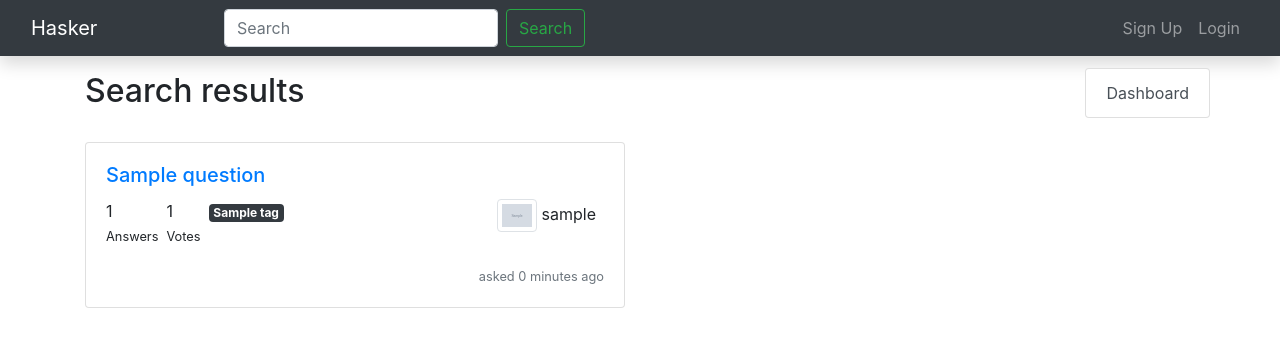
After one commit to nihilSup/Hasker, a Django app: page /hasker/search/ in a window 1280 px wide. The commit adds this page. Shown: the top 347 px of the page. Run offline with Django 3.2, Linux system fonts and the light colour scheme; tables that the repository leaves empty hold one stand-in row (values such as "Sample post"); grey boxes marked "Sample" are stand-in pictures; some libraries are stand-ins or nearby versions.

Commit message:
implemented basic search

```diff
--- a/hasker/models.py
+++ b/hasker/models.py
@@ -1,6 +1,7 @@
 from django.contrib.auth import get_user_model
 from django.contrib.auth.models import AbstractUser
 from django.db import models
+from django.db.models import Q
 from django.utils import timezone
 
 
@@ -52,6 +53,15 @@ class Question(Votable):
     asked_date = models.DateTimeField(default=timezone.now)
     tags = models.ManyToManyField(Tag)
 
+    @classmethod
+    def search(cls, query):
+        if query is not None:
+            matched_qs = cls.objects.filter(Q(title__icontains=query) |
+                                            Q(content__icontains=query))
+        else:
+            matched_qs = cls.objects.all()
+        return matched_qs
+
     def __str__(self):
         return self.title
 
--- /dev/null
+++ b/hasker/templates/hasker/_show_questions.html
@@ -0,0 +1,45 @@
+{% load staticfiles %}
+
+{% for question in questions %}
+    <div class="card mb-3" style="max-width: 540px;">
+        <div class="row no-gutters">
+            <div class="col-md-12">
+                <div class="card-body">
+                    <h5 class="card-title"><a href="{% url 'question' question.id %}">{{ question.title }}</a></h5>
+                    <div class="d-flex mt-2">
+                        <div class="p-0 mr-2">
+                            <div>{{ question.answer_set.all|length }}</div>
+                            <small>Answers</small>
+                        </div>
+                        <div class="p-0 mr-2">
+                            <div>{{ question.votes }}</div>
+                            <small>Votes</small>
+                        </div>
+                        {% for tag in question.tags.all %}
+                            <div class="p-0 mr-2">
+                                <span class="badge badge-dark">{{ tag.name }}</span>
+                            </div>
+                        {% endfor %}
+                        <div class="ml-auto">
+                            <div class="p-0 mr-2 ml-auto">
+                                {% if question.author.avatar %}
+                                    <img src="{{ question.author.avatar.url }}"
+                                        width="40" height="40" class="img-thumbnail"/>
+                                {% else %}
+                                    <img src={% static "hasker/images/default.png" %}
+                                        width="40" height="40" class="img-thumbnail"/>
+                                {% endif %}
+                                {{ question.author.username }}
+                            </div>
+                        </div>
+                    </div>
+                    <div class="d-flex mt-2">
+                        <p class="p-0 mt-2 ml-auto card-text">
+                            <small class="text-muted">asked {{ question.asked_date|timesince }} ago</small>
+                        </p>
+                    </div>
+                </div>
+            </div>
+        </div>
+    </div>
+{% endfor %}
--- a/hasker/templates/hasker/base.html
+++ b/hasker/templates/hasker/base.html
@@ -24,8 +24,9 @@
     {% block header_block %}
     <nav class="navbar navbar-dark bg-dark navbar-expand-sm shadow">
         <a class="navbar-brand col-sm-3 col-md-2 mr-0" href="{% url 'index' %}">Hasker</a>
-        <form class="form-inline">
-            <input class="form-control form-control-dark mr-sm-2" type="text" placeholder="Search">
+        <form class="form-inline" method="get" action="{% url 'search' %}">
+            <input class="form-control form-control-dark mr-sm-2" type="text" placeholder="Search"
+                   name="search_query">
             <button class="btn btn-outline-success my-2 my-sm-0" type="submit">Search</button>
         </form>
         <ul class="navbar-nav px-3 ml-auto">
--- a/hasker/templates/hasker/index.html
+++ b/hasker/templates/hasker/index.html
@@ -67,9 +67,9 @@
         </div>
         {% endfor %}
         {% if sortedby == '-votes' %}
-            {% include "hasker/_pager.html" with paged_obj=questions query_addon='&sortby=-votes'%}
+            {% include "hasker/_pager.html" with paged_obj=questions query_addon='&sortby=-votes' %}
         {% else %}
-            {% include "hasker/_pager.html" with paged_obj=questions%}
+            {% include "hasker/_pager.html" with paged_obj=questions %}
         {% endif %}
     {% else %}
         There are no questions =(
--- /dev/null
+++ b/hasker/templates/hasker/search.html
@@ -0,0 +1,29 @@
+{% extends 'hasker/base.html' %}
+
+{% load staticfiles %}
+
+{% load hasker_tags %}
+
+{% block title_block %}
+    Hasker: search results
+{% endblock title_block %}
+
+{% block content %}
+    <h2 class="mb-2 mt-2">Search results</h2>
+    <br>
+    {% if questions %}
+
+        {% include "hasker/_show_questions.html" with questions=questions %}
+
+        {% if search_query %}
+            {% with "&search_query="|addstr:search_query as addon %}
+                {% include "hasker/_pager.html" with paged_obj=questions query_addon=addon %}
+            {% endwith %}
+        {% else %}
+            {% include "hasker/_pager.html" with paged_obj=questions %}
+        {% endif %}
+
+    {% else %}
+        There are no questions =(
+    {% endif %}
+{% endblock content %}
--- a/hasker/templatetags/hasker_tags.py
+++ b/hasker/templatetags/hasker_tags.py
@@ -12,3 +12,8 @@ def as_votes_json(votable, user):
         user_downs=votable.user_downs(user),
         votes=(votable.votes)
     ))
+
+
+@register.filter
+def addstr(arg1, arg2):
+    return str(arg1) + str(arg2)
--- a/hasker/urls.py
+++ b/hasker/urls.py
@@ -4,17 +4,18 @@ from django.urls import path
 from hasker import views
 
 urlpatterns = [
-    url(r'^$', views.index, name='index'),
-    url(r'^signup/$', views.signup, name='signup'),
-    url(r'^login/$', views.login, name='login'),
-    url(r'^logout/$', views.logout, name='logout'),
-    url(r'^profile/$', views.profile, name='profile'),
-    url(r'^ask/$', views.ask, name='ask'),
-    path(r'questions/<int:question_id>', views.question, name='question'),
-    path(r'questions/<int:question_id>/votes/', views.question_votes,
-         name='question_votes'),
-    path(r'answers/<int:answer_id>/select/', views.select_answer,
-         name='select_answer'),
-    path(r'answers/<int:answer_id>/votes/', views.answer_votes,
-         name='answer_votes'),
+     url(r'^$', views.index, name='index'),
+     url(r'^signup/$', views.signup, name='signup'),
+     url(r'^login/$', views.login, name='login'),
+     url(r'^logout/$', views.logout, name='logout'),
+     url(r'^profile/$', views.profile, name='profile'),
+     url(r'^ask/$', views.ask, name='ask'),
+     path(r'questions/<int:question_id>', views.question, name='question'),
+     path(r'questions/<int:question_id>/votes/', views.question_votes,
+          name='question_votes'),
+     path(r'answers/<int:answer_id>/select/', views.select_answer,
+          name='select_answer'),
+     path(r'answers/<int:answer_id>/votes/', views.answer_votes,
+          name='answer_votes'),
+     url(r'^search/$', views.search, name='search'),
 ]
--- a/hasker/views.py
+++ b/hasker/views.py
@@ -5,7 +5,6 @@ from django.contrib import auth
 from django.contrib.auth.decorators import login_required
 from django.core.mail import send_mail
 from django.core.paginator import Paginator
-from django.db.models import Count
 from django.http import Http404, HttpResponse, HttpResponseRedirect
 from django.shortcuts import get_object_or_404, redirect, render
 from django.urls import reverse
@@ -195,3 +194,13 @@ def select_answer(request, answer_id):
         answer.is_correct = json.loads(request.POST['is_correct'])
         answer.save(update_fields=["is_correct"])
     return HttpResponse('Ok')
+
+
+def search(request):
+    query = request.GET.get('search_query')
+    questions = Question.search(query).order_by('-asked_date')
+    paginator = Paginator(questions, 4)
+    page = request.GET.get('page')
+    questions = paginator.get_page(page)
+    return render(request, 'hasker/search.html', dict(questions=questions,
+                                                      search_query=query))
```
